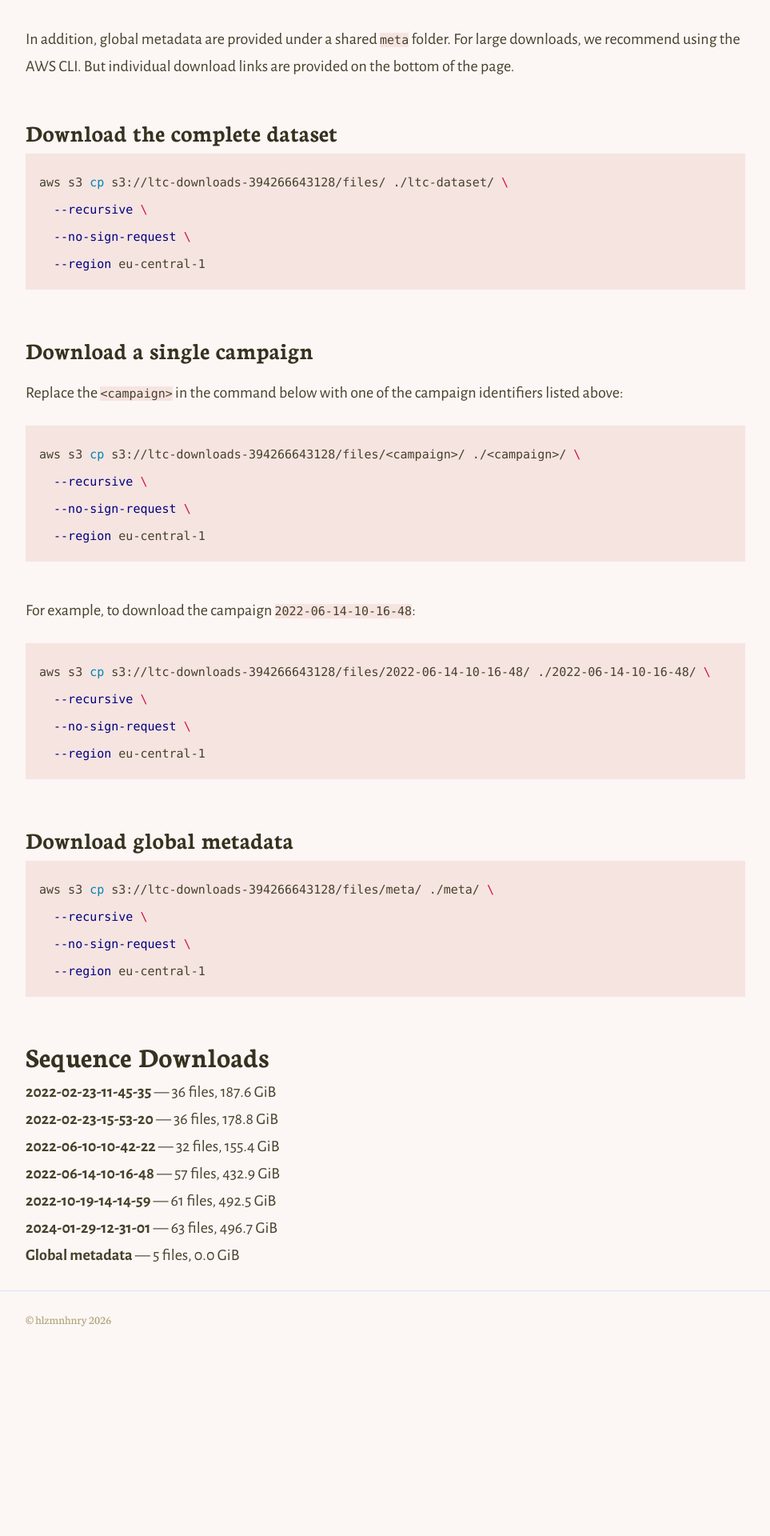
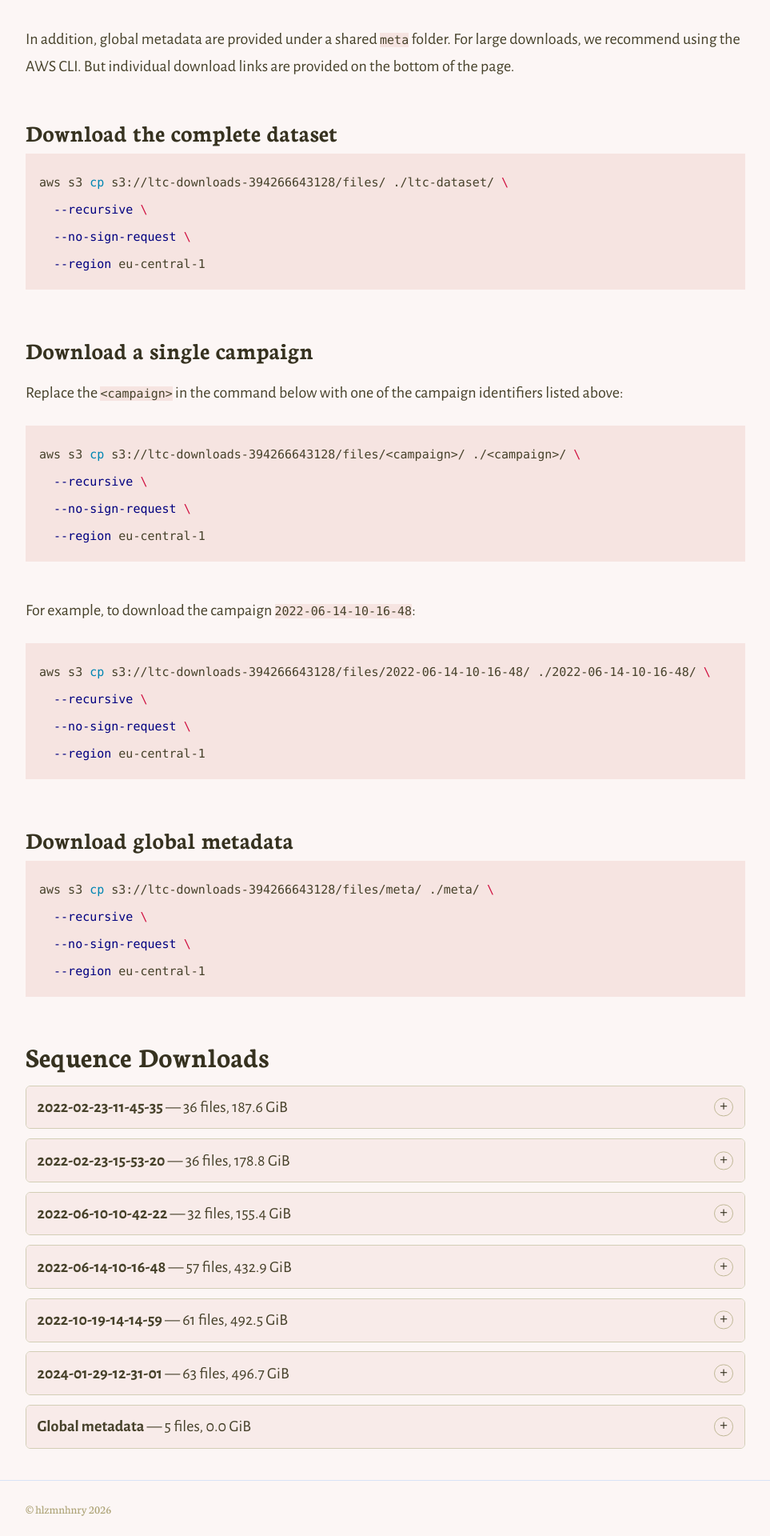
Before and after one commit to hlzmnhnry/hlzmnhnry.github.io, a Jekyll site: the page built from _publications/ltc.md, in a window 1280 px wide. Shown: the part 1470-3390 px from the top of the page at 80% size, without its empty margins (158-1121 px from the left). Built offline with Jekyll 4.4.1, drawn with Linux system fonts in a browser that asks for light colours; nearby versions of some CDN libraries; before the commit the page ends 3153 px from its top, so only the background shows below that.

Commit message:
fix: Fix LTC download list to appear "foldable"

```diff
--- a/_sass/_theme.scss
+++ b/_sass/_theme.scss
@@ -84,6 +84,96 @@ body {
   padding: 4px 10px;
   border-radius: 12px;
   margin-bottom: 10px;
+}
+
+.download_campaign {
+  border: 1px solid lighten($bodyColour, 55%);
+  border-radius: 6px;
+  background: lighten($backgroundColour, 1%);
+  margin: .7rem 0;
+  overflow: hidden;
+}
+
+.download_campaign[open] {
+  border-color: lighten($linkColour, 8%);
+  box-shadow: 0 2px 10px rgba($bodyColour, .08);
+}
+
+.download_campaign summary {
+  position: relative;
+  display: block;
+  padding: .55rem 2.4rem .55rem .8rem;
+  background: darken($backgroundColour, 3%);
+  cursor: pointer;
+  font-weight: 400;
+}
+
+.download_campaign summary::-webkit-details-marker {
+  display: none;
+}
+
+.download_campaign summary::after {
+  content: "+";
+  position: absolute;
+  top: 50%;
+  right: .85rem;
+  width: 1.25rem;
+  height: 1.25rem;
+  border: 1px solid lighten($bodyColour, 45%);
+  border-radius: 50%;
+  color: $headingColour;
+  line-height: 1.15rem;
+  text-align: center;
+  transform: translateY(-50%);
+}
+
+.download_campaign summary:hover,
+.download_campaign summary:focus {
+  background: darken($backgroundColour, 5%);
+  color: $headingColour;
+}
+
+.download_campaign summary:focus {
+  outline: 2px solid lighten($linkColour, 10%);
+  outline-offset: -2px;
+}
+
+.download_campaign[open] summary {
+  border-bottom: 1px solid lighten($bodyColour, 58%);
+}
+
+.download_campaign[open] summary::after {
+  content: "-";
+  border-color: lighten($linkColour, 8%);
+  color: darken($linkColour, 25%);
+}
+
+.download_campaign > p,
+.download_campaign > h3,
+.download_campaign > ul,
+.download_campaign > pre {
+  margin-left: .9rem;
+  margin-right: .9rem;
+}
+
+.download_list {
+  list-style: none;
+  padding-left: 0;
+}
+
+.download_list li {
+  border-bottom: 1px solid lighten($bodyColour, 62%);
+  padding: .25rem 0;
+  overflow-wrap: anywhere;
+}
+
+.download_list li:last-child {
+  border-bottom: 0;
+}
+
+.file_size {
+  color: $captionColour;
+  white-space: nowrap;
 }
 
 .small {
```
